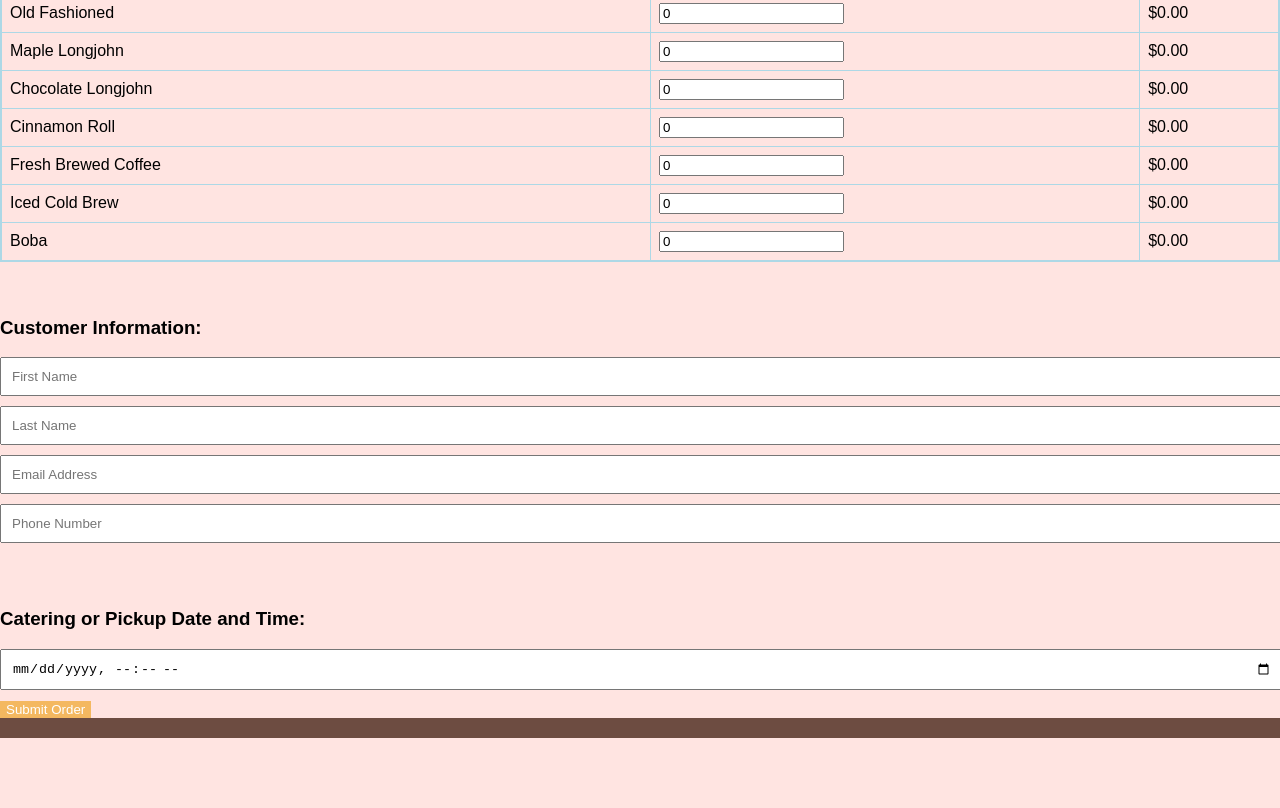
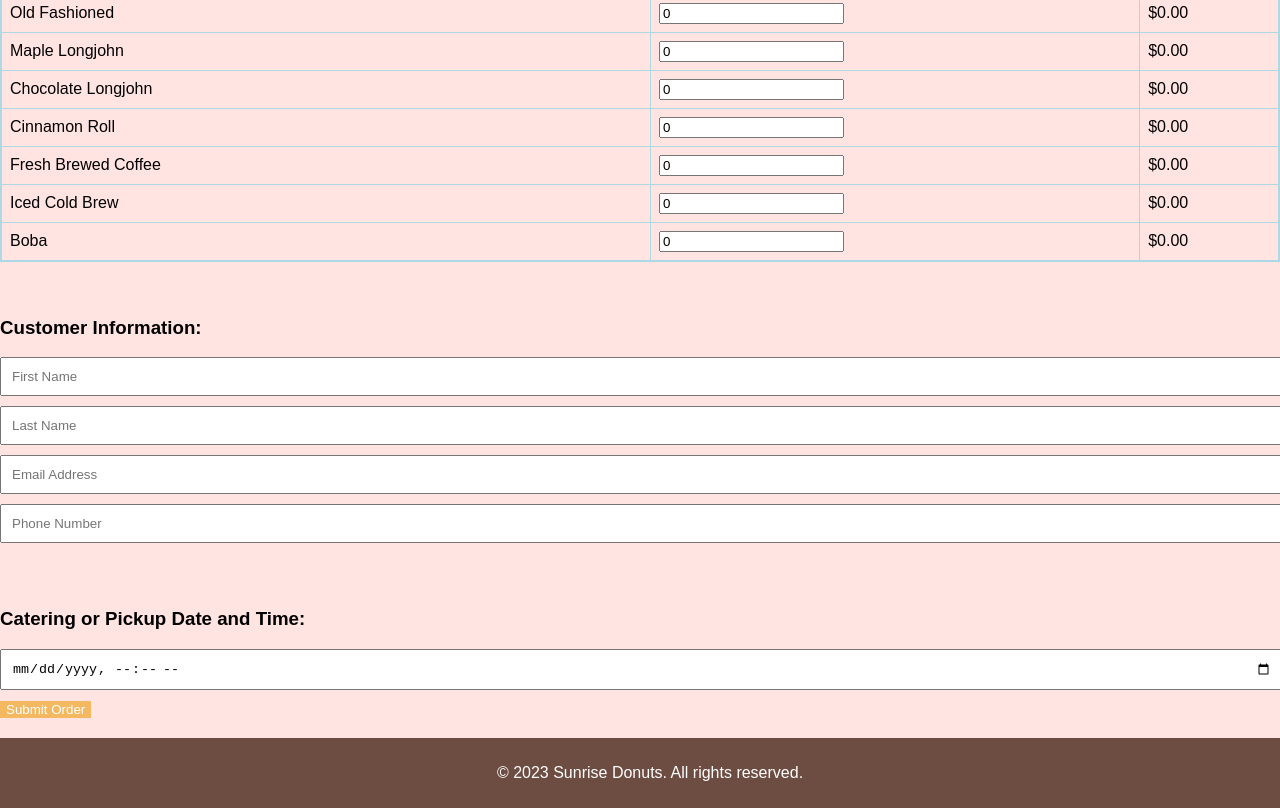
Before and after one commit to camarqu4/SunriseDonuts, a plain HTML site: page orders.html in a window 1280 px wide. Shown: the part 526-1334 px from the top of the page. Before the commit the page ends 1264 px from the top, so only its background shows below. Drawn offline with Linux system fonts and the light colour scheme.

Commit message:
Update orders.html

```diff
--- a/orders.html
+++ b/orders.html
@@ -110,8 +110,8 @@
     </form>
   </main>
 
-  <footer>
-    <!-- Footer content -->
+  <footer style="text-align: center; margin-top: 20px;">
+      <p>&copy; 2023 Sunrise Donuts. All rights reserved.</p>
   </footer>
 
   <script src="script.js"></script>
```
